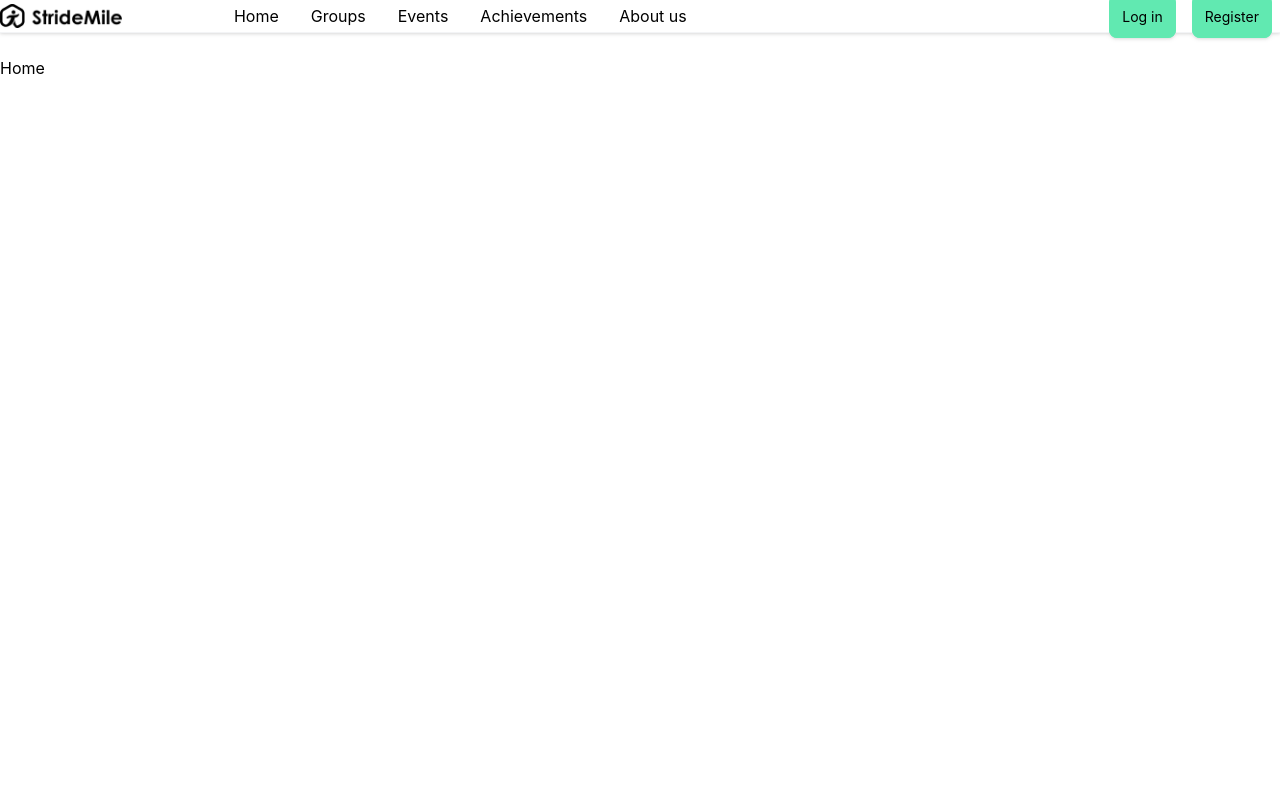
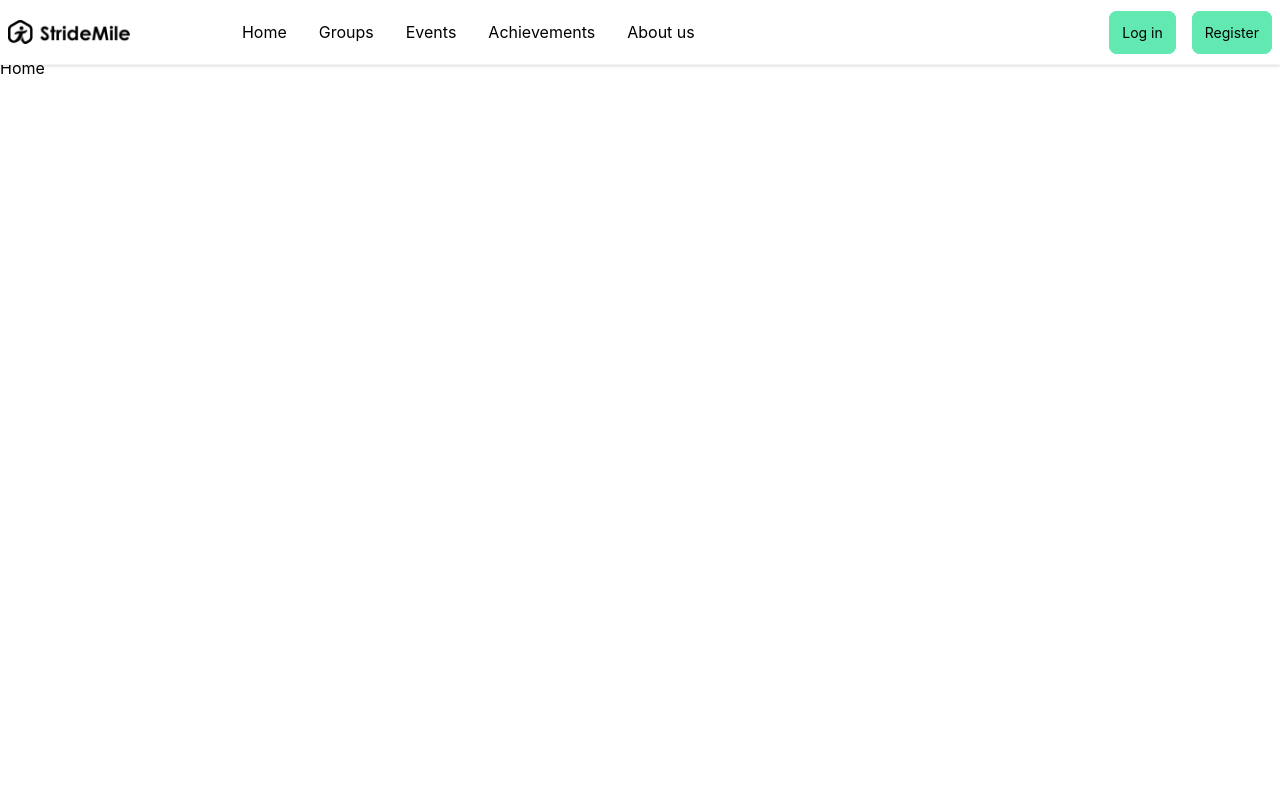
Before and after one commit to viliuszam/Stridemile, a React (Create React App) app in the folder client/: page / in a window 1280 px wide. Shown: the top 800 px of the page. Built offline with nearby package versions, Linux system fonts and the light colour scheme.

Commit message:
client: minor fixes

```diff
--- a/client/src/components/NavBar.js
+++ b/client/src/components/NavBar.js
@@ -29,7 +29,9 @@ const NavBar = () => {
   return (
     <div className='bg-white border-b border-b-solid border-b-gray-100 drop-shadow fixed w-full py-1 z-10'>
       <div className="md:flex bg-white container justify-center items-center">
-        <img src={logo} className='h-6' alt="Logo" />
+        <div className='text-black pt-4 pb-4 pl-2 text-sm my-auto flex' >
+          <img src={logo} className='h-6' alt="Logo" />
+        </div>
         {(() => {
           if(isLoggedIn())
           {
--- a/client/src/layouts/Auth.js
+++ b/client/src/layouts/Auth.js
@@ -17,7 +17,7 @@ export default () => {
 
       <div className="m-auto sm:w-[26rem]">
 
-        <Alert text={alert.text} type={alert.type} />
+        <Alert text={alert.text} type={alert.type} setAlert={setAlert} />
 
         <div className="mx-auto p-10 bg-white rounded] rounded-lg">
             <Outlet context={{ setAlert }} />
```
